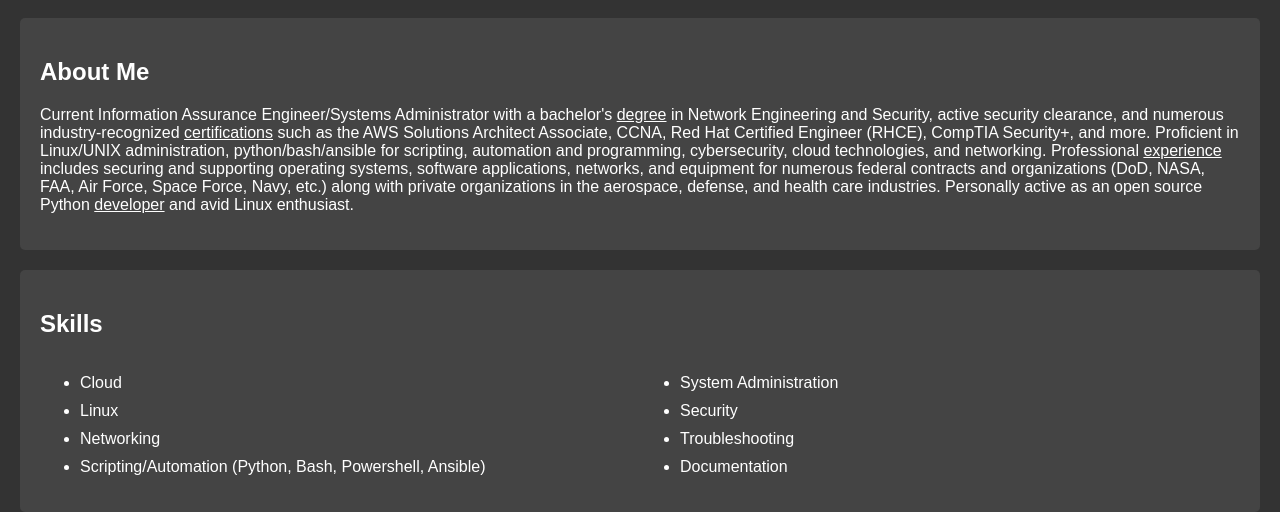
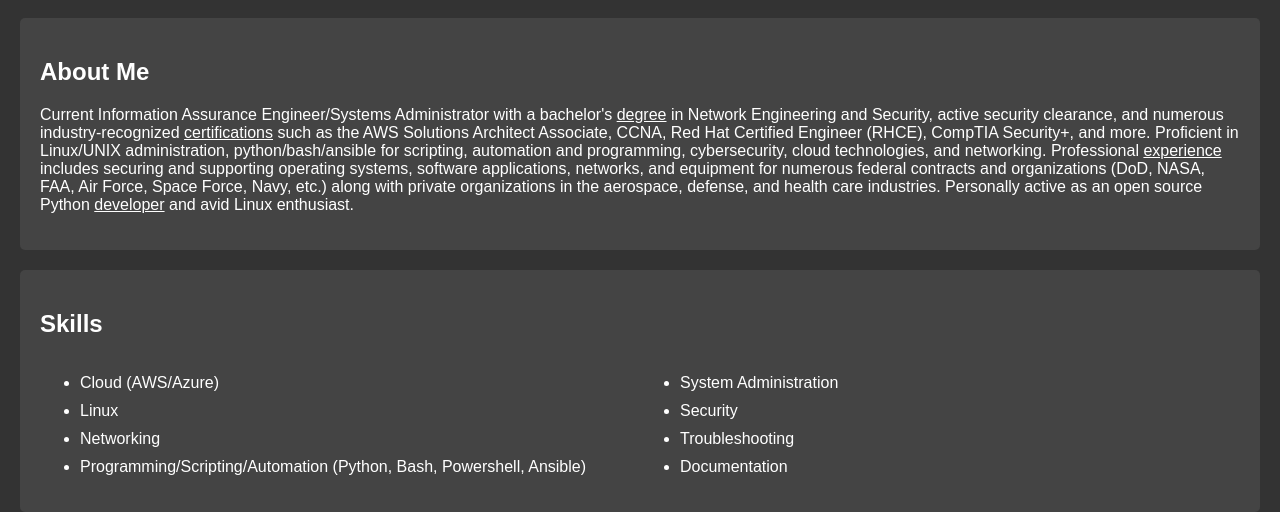
Before and after one commit to JGGHalfhide/CloudResumeChallengeAWS, a plain HTML site: page website/index.html in a window 1280 px wide. Shown: the part 288-800 px from the top of the page. Drawn offline with Linux system fonts and the light colour scheme; no server answers.

Commit message:
Update index.html

```diff
--- a/website/index.html
+++ b/website/index.html
@@ -135,10 +135,10 @@
       <div class="skills-container">
           <div class="column">
               <ul>
-                  <li>Cloud</li>
+                  <li>Cloud (AWS/Azure)</li>
                   <li>Linux</li>
                   <li>Networking</li>
-                  <li>Scripting/Automation (Python, Bash, Powershell, Ansible)</li>
+                  <li>Programming/Scripting/Automation (Python, Bash, Powershell, Ansible)</li>
               </ul>
           </div>
           <div class="column">
```
